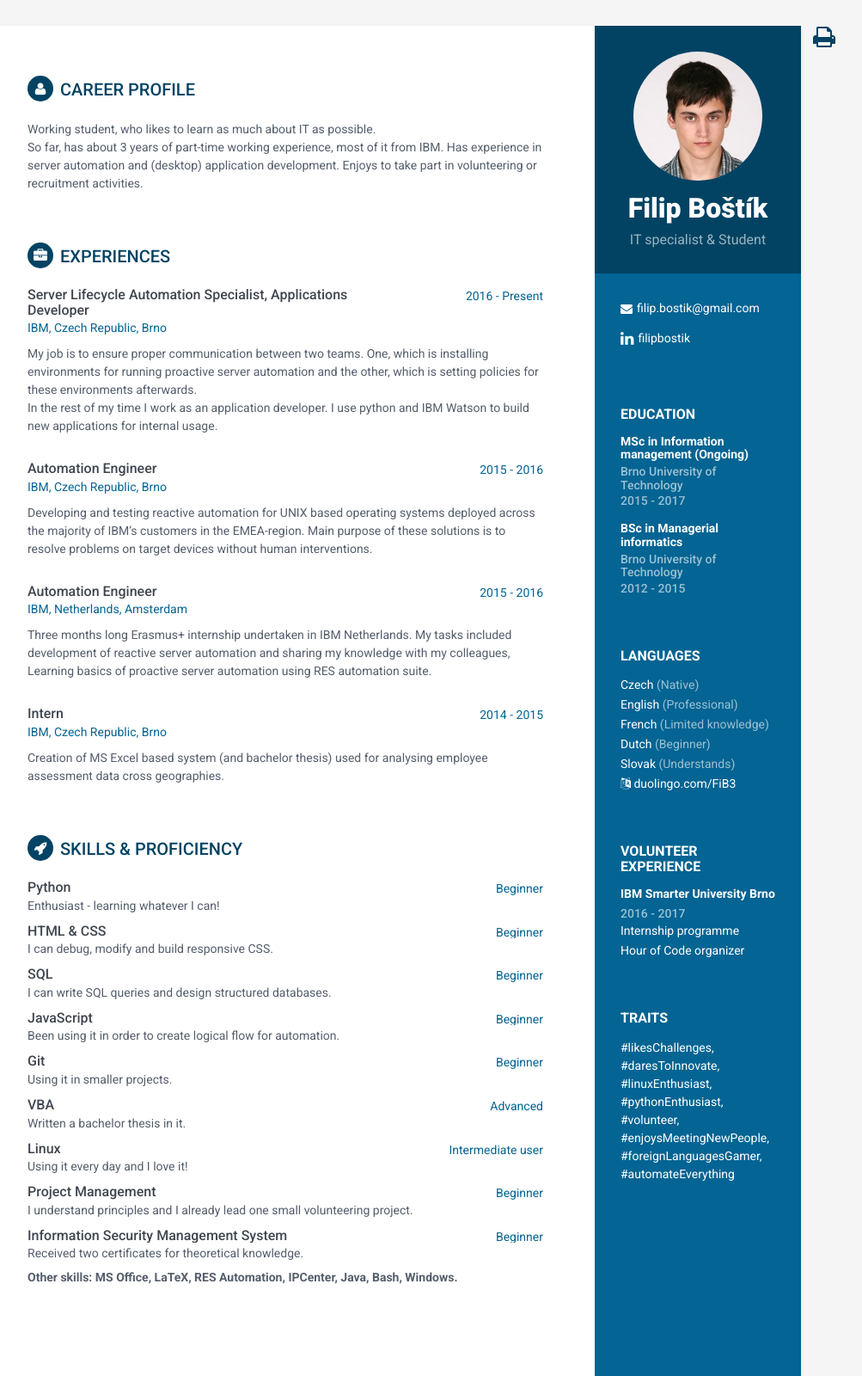
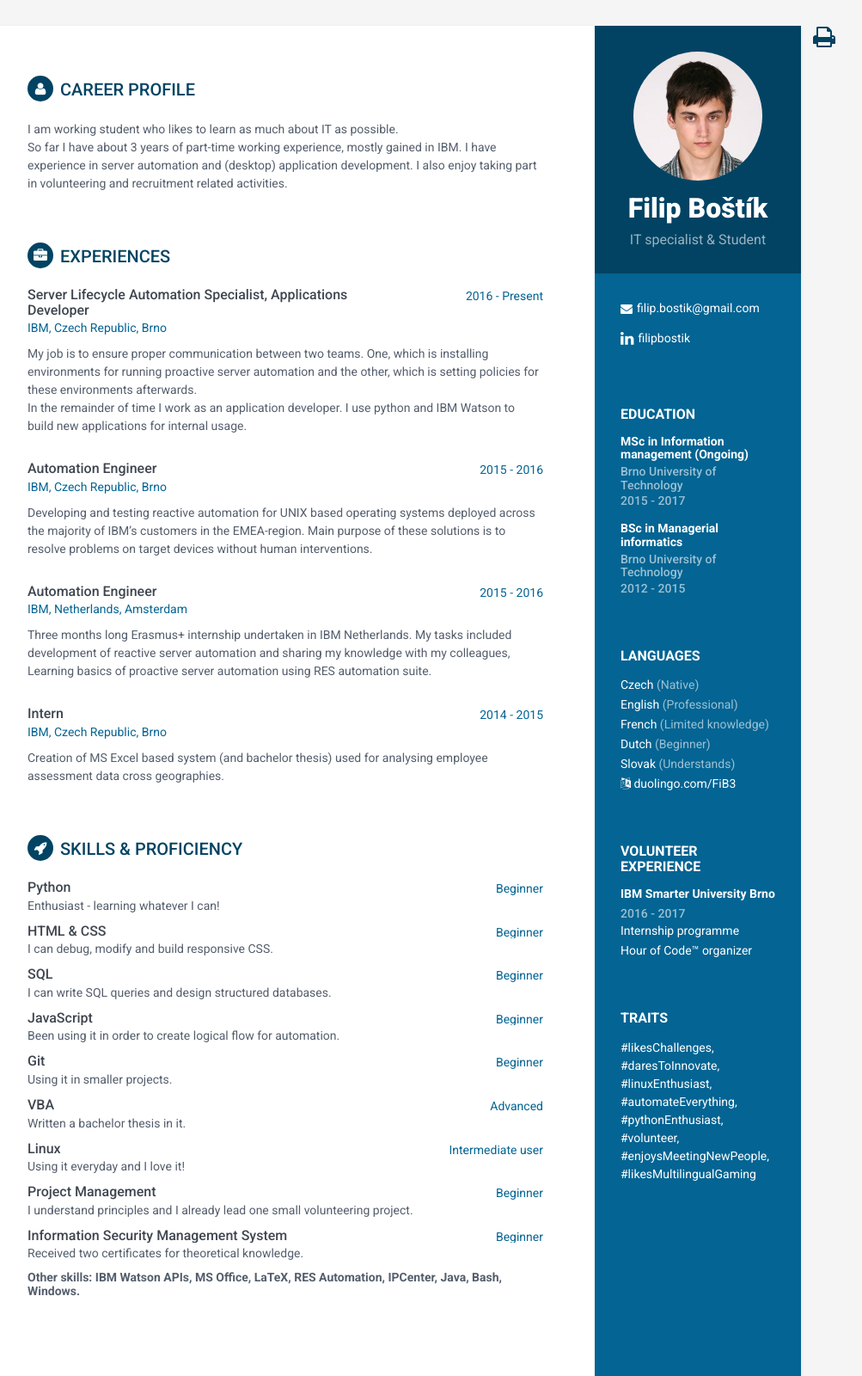
Before and after one commit to FiB3/myCV, a plain HTML site: page index.html in a window 1280 px wide. Shown: the top 1600 px of the page at 86% size, without its empty margins (188-1191 px from the left). Drawn offline with Linux system fonts and the light colour scheme.

Commit message:
Tons of small tweaks and print button added

```diff
--- a/assets/css/styles.css
+++ b/assets/css/styles.css
@@ -315,7 +315,6 @@ p {
 }
 /* Large devices (large desktops, 1200px and up) */
 /* Ex-Large devices (large desktops, 1200px and up) */
-
 @media print {
 
     .sidebar-wrapper .profile-container .profile {
@@ -334,6 +333,11 @@ p {
       background: #fff;
       padding: 0px;
       padding-right: 250px;
+      padding-top: 40px !important;
+    }
+
+    .profile-container {
+        padding-top: 0px;
     }
 
     .main-wrapper .experiences-section .item {
@@ -355,4 +359,5 @@ p {
     a[href]:after {
       content: none !important;
     }
+
 }
--- a/index.html
+++ b/index.html
@@ -24,12 +24,17 @@
       <script src="https://oss.maxcdn.com/html5shiv/3.7.2/html5shiv.min.js"></script>
       <script src="https://oss.maxcdn.com/respond/1.4.2/respond.min.js"></script>
     <![endif]-->
+    <script type="text/javascript">
+    function LoadPrintableVersion() {
+        window.open("Test.pdf");
+    }
+</script>
 </head>
 
 <body>
     <div class="wrapper">
 
-        <a class="printer" href="javascript:window.print()"><i class="fa fa-print fa-2x"></i></a>
+        <a class="printer" href="https://raw.githubusercontent.com/FiB3/myCV/master/bostikCV.pdf"><i class="fa fa-print fa-2x"></i></a>
 
         <div class="sidebar-wrapper">
             <div class="profile-container">
@@ -82,7 +87,7 @@
                     <div class="time">2016 - 2017</div>
                     <ul class="list-unstyled interests-list">
                         <li><a href="https://www.facebook.com/ibmsmub/">Internship programme</a></li>
-                        <li><a href="https://www.facebook.com/ibmsmub/posts/1258598390844014">Hour of Code organizer</a></li>
+                        <li><a href="https://www.facebook.com/ibmsmub/posts/1258598390844014">Hour of Code&trade; organizer</a></li>
                     </ul>
                 </div><!--//item-->
 
@@ -94,11 +99,12 @@
                     <a href="#">#likesChallenges</a>,
                     <a href="#">#daresToInnovate</a>,
                     <a href="#">#linuxEnthusiast</a>,
+
+                    <a href="#">#automateEverything</a>,
                     <a href="#">#pythonEnthusiast</a>,
                     <a href="#">#volunteer</a>,
                     <a href="#">#enjoysMeetingNewPeople</a>,
-                    <a href="#">#foreignLanguagesGamer</a>,
-                    <a href="#">#automateEverything</a>
+                    <a href="#">#likesMultilingualGaming</a>
                     </p>
             </div><!--//interests-->
 
@@ -110,11 +116,11 @@
                 <h2 class="section-title"><i class="fa fa-user"></i>Career Profile</h2>
                 <div class="summary">
                     <p>
-                        Working student, who likes to learn as much about IT as possible.
+                        I am working student who likes to learn as much about IT as possible.
                         <br>
-                        So far, has about 3 years of part-time working experience, most of it from IBM.
-                        Has experience in server automation and (desktop) application development.
-                        Enjoys to take part in volunteering or recruitment activities.
+                        So far I have about 3 years of part-time working experience, mostly gained in IBM.
+                        I have experience in server automation and (desktop) application development.
+                        I also enjoy taking part in volunteering and recruitment related activities.
                     </p>
                 </div><!--//summary-->
             </section><!--//section-->
@@ -136,7 +142,7 @@
                             One, which is installing environments for running proactive server automation and the other,
                             which is setting policies for these environments afterwards.
                             <br>
-                            In the rest of my time I work as an application developer.
+                            In the remainder of time I work as an application developer.
                             I use python and IBM Watson to build new applications for internal usage.
                         </p>
                     </div><!--//details-->
@@ -295,7 +301,7 @@
                     </div><!--//meta-->
                     <div class="details">
                         <p>
-                            Using it every day and I love it!
+                            Using it everyday and I love it!
                         </p>
                     </div><!--//details-->
                 </div><!--//item-->
@@ -328,7 +334,7 @@
                     </div><!--//details-->
                 </div><!--//item-->
 
-                <h5>Other skills: MS Office, LaTeX, RES Automation, IPCenter, Java, Bash, Windows.</h5>
+                <h5>Other skills: IBM Watson APIs, MS Office, LaTeX, RES Automation, IPCenter, Java, Bash, Windows.</h5>
 
             </section><!--//skills-section-->
 
```
Also changed, not shown: 1 other file.
